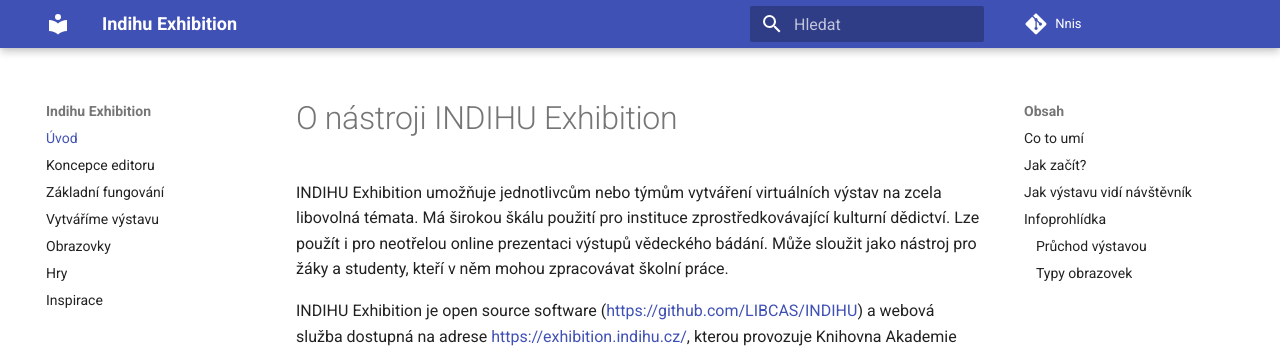
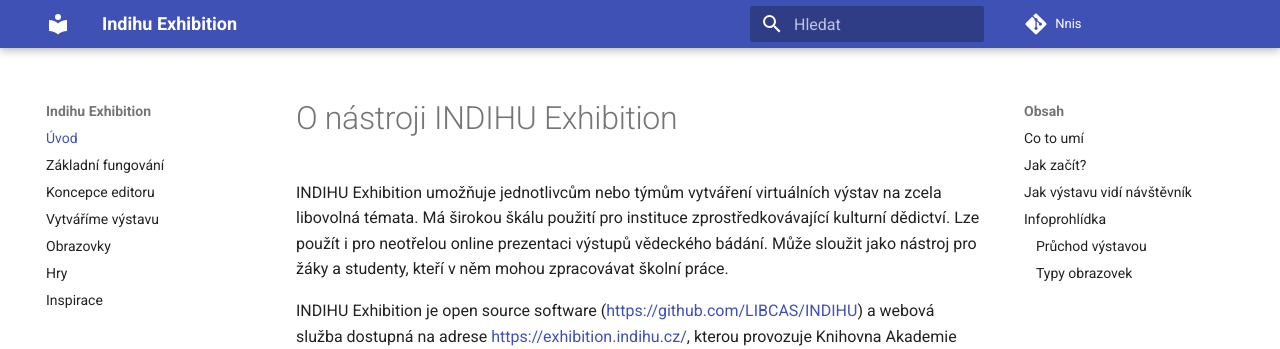
Before and after one commit to nnis/indihu-manual, an MkDocs documentation site: the page built from docs/index.md, in a window 1280 px wide. Shown: the top 349 px of the page. Built offline with MkDocs 1.6.1 and Material for MkDocs 9.7.7, drawn with Linux system fonts in a browser that asks for light colours; part of the change alters nothing that is shown.

```diff
--- a/mkdocs.yml
+++ b/mkdocs.yml
@@ -4,8 +4,8 @@ theme:
   language: 'cs'
 nav:
     - 'Úvod': 'index.md'
+    - 'Základní fungování': 'zaklady.md'
     - 'Koncepce editoru': 'koncepce-editoru.md'
-    - 'Základní fungování': 'zaklady.md'
     - 'Vytváříme výstavu': 'uspesna-vystava.md'
     - 'Obrazovky': 'obrazovky.md'
     - 'Hry': 'hry.md'
```
